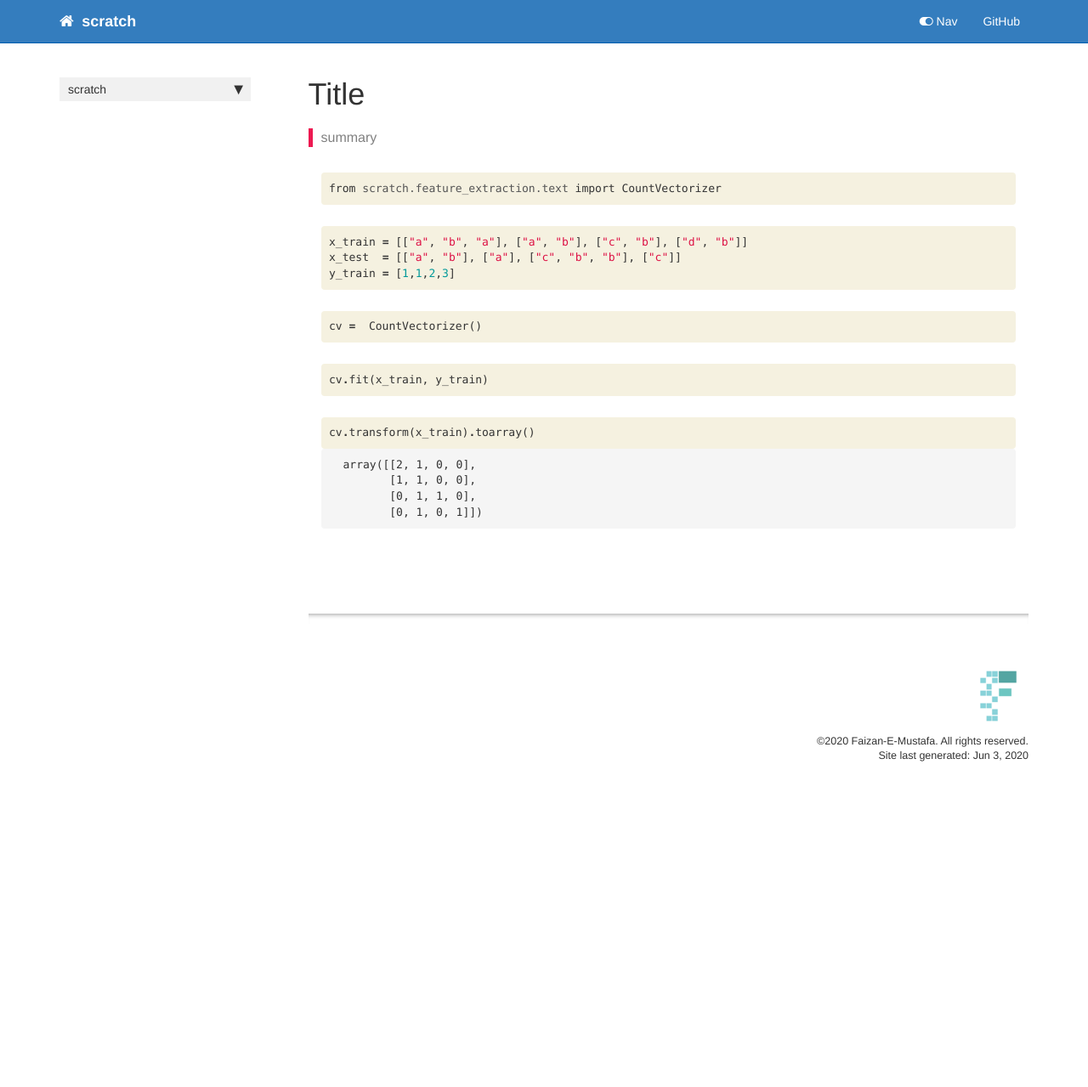
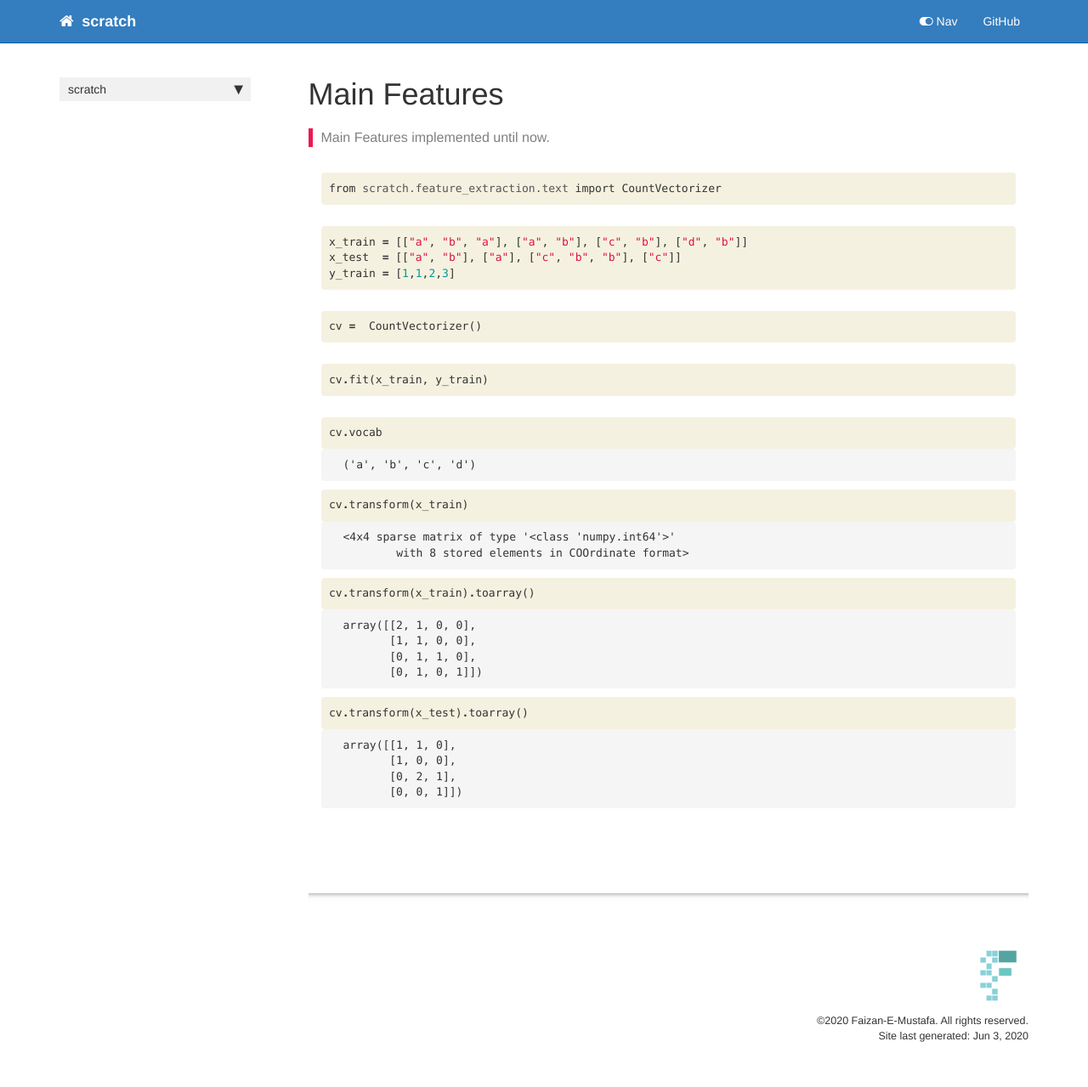
Before and after one commit to Faizan-E-Mustafa/scratch, a Jekyll site: the page built from docs/main.html, in a window 1280 px wide. Shown: the whole page at 85% size. Built offline with Jekyll 4.4.1, drawn with Linux system fonts in a browser that asks for light colours; nearby versions of some CDN libraries; comment, search, counter and statistics services are not loaded; before the commit the page ends 949 px from its top, so only the background shows below that.

Commit message:
doc update

```diff
--- a/docs/_data/sidebars/home_sidebar.yml
+++ b/docs/_data/sidebars/home_sidebar.yml
@@ -16,7 +16,7 @@ entries:
       title: feature_extraction.text
       url: /count_vectorizer
     - output: web,pdf
-      title: Title
+      title: Main Features
       url: /main
     output: web
     title: scratch
--- a/docs/main.html
+++ b/docs/main.html
@@ -1,12 +1,12 @@
 ---
 
-title: Title
+title: Main Features
 
 keywords: fastai
 sidebar: home_sidebar
 
-summary: "summary"
-description: "summary"
+summary: "Main Features implemented until now."
+description: "Main Features implemented until now."
 ---
 <!--
 
@@ -104,6 +104,73 @@ description: "summary"
 
 <div class="inner_cell">
     <div class="input_area">
+<div class=" highlight hl-ipython3"><pre><span></span><span class="n">cv</span><span class="o">.</span><span class="n">vocab</span>
+</pre></div>
+
+    </div>
+</div>
+</div>
+
+<div class="output_wrapper">
+<div class="output">
+
+<div class="output_area">
+
+
+
+<div class="output_text output_subarea output_execute_result">
+<pre>(&#39;a&#39;, &#39;b&#39;, &#39;c&#39;, &#39;d&#39;)</pre>
+</div>
+
+</div>
+
+</div>
+</div>
+
+</div>
+    {% endraw %}
+
+    {% raw %}
+
+<div class="cell border-box-sizing code_cell rendered">
+<div class="input">
+
+<div class="inner_cell">
+    <div class="input_area">
+<div class=" highlight hl-ipython3"><pre><span></span><span class="n">cv</span><span class="o">.</span><span class="n">transform</span><span class="p">(</span><span class="n">x_train</span><span class="p">)</span>
+</pre></div>
+
+    </div>
+</div>
+</div>
+
+<div class="output_wrapper">
+<div class="output">
+
+<div class="output_area">
+
+
+
+<div class="output_text output_subarea output_execute_result">
+<pre>&lt;4x4 sparse matrix of type &#39;&lt;class &#39;numpy.int64&#39;&gt;&#39;
+	with 8 stored elements in COOrdinate format&gt;</pre>
+</div>
+
+</div>
+
+</div>
+</div>
+
+</div>
+    {% endraw %}
+
+    {% raw %}
+
+<div class="cell border-box-sizing code_cell rendered">
+<div class="input">
+
+<div class="inner_cell">
+    <div class="input_area">
 <div class=" highlight hl-ipython3"><pre><span></span><span class="n">cv</span><span class="o">.</span><span class="n">transform</span><span class="p">(</span><span class="n">x_train</span><span class="p">)</span><span class="o">.</span><span class="n">toarray</span><span class="p">()</span>
 </pre></div>
 
@@ -133,4 +200,40 @@ description: "summary"
 </div>
     {% endraw %}
 
+    {% raw %}
+
+<div class="cell border-box-sizing code_cell rendered">
+<div class="input">
+
+<div class="inner_cell">
+    <div class="input_area">
+<div class=" highlight hl-ipython3"><pre><span></span><span class="n">cv</span><span class="o">.</span><span class="n">transform</span><span class="p">(</span><span class="n">x_test</span><span class="p">)</span><span class="o">.</span><span class="n">toarray</span><span class="p">()</span>
+</pre></div>
+
+    </div>
 </div>
+</div>
+
+<div class="output_wrapper">
+<div class="output">
+
+<div class="output_area">
+
+
+
+<div class="output_text output_subarea output_execute_result">
+<pre>array([[1, 1, 0],
+       [1, 0, 0],
+       [0, 2, 1],
+       [0, 0, 1]])</pre>
+</div>
+
+</div>
+
+</div>
+</div>
+
+</div>
+    {% endraw %}
+
+</div>
--- a/docs/sidebar.json
+++ b/docs/sidebar.json
@@ -3,6 +3,6 @@
     "Overview": "/",
     "module name here": "/core",
     "feature_extraction.text": "/count_vectorizer",
-    "Title": "/main"
+    "Main Features": "/main"
   }
 }
```
Also changed, not shown: docs/count_vectorizer.html (+18 -45 lines), 2 other files.
